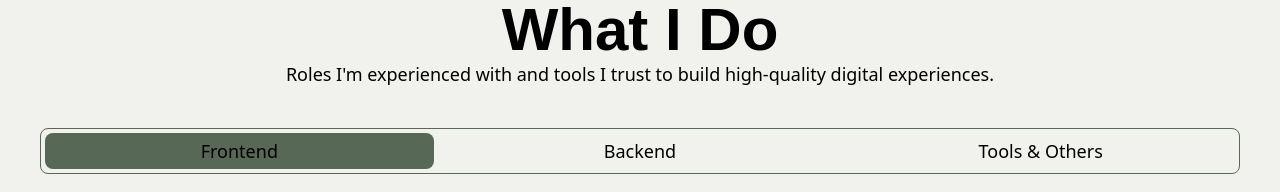
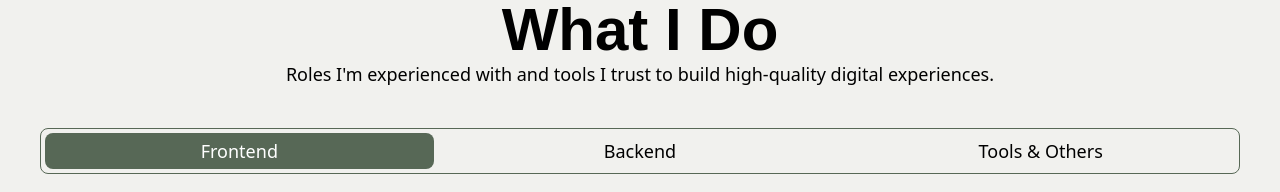
Before and after one commit to TamaWira/yuuniverse, a Next.js app: page / in a window 1280 px wide. Shown: the part 1800-1992 px from the top of the page. Built offline with nearby package versions, Linux system fonts and the light colour scheme; a web font is replaced by a local one.

Commit message:
fix: fix skill's color on light mode

```diff
--- a/src/components/features/skills/skill-buttons.tsx
+++ b/src/components/features/skills/skill-buttons.tsx
@@ -19,7 +19,7 @@ export function SkillButtons({
           className={cn(
             "w-full hover:bg-[#576856] hover:text-white hover:dark:text-[#576856] hover:dark:bg-white rounded-lg py-1 transition-all font-extralight text-sm md:text-lg",
             {
-              "bg-[#576856] dark:bg-white dark:text-[#576856]":
+              "bg-[#576856] dark:bg-white text-white dark:text-[#576856]":
                 selectedSkill === index,
             }
           )}
```
